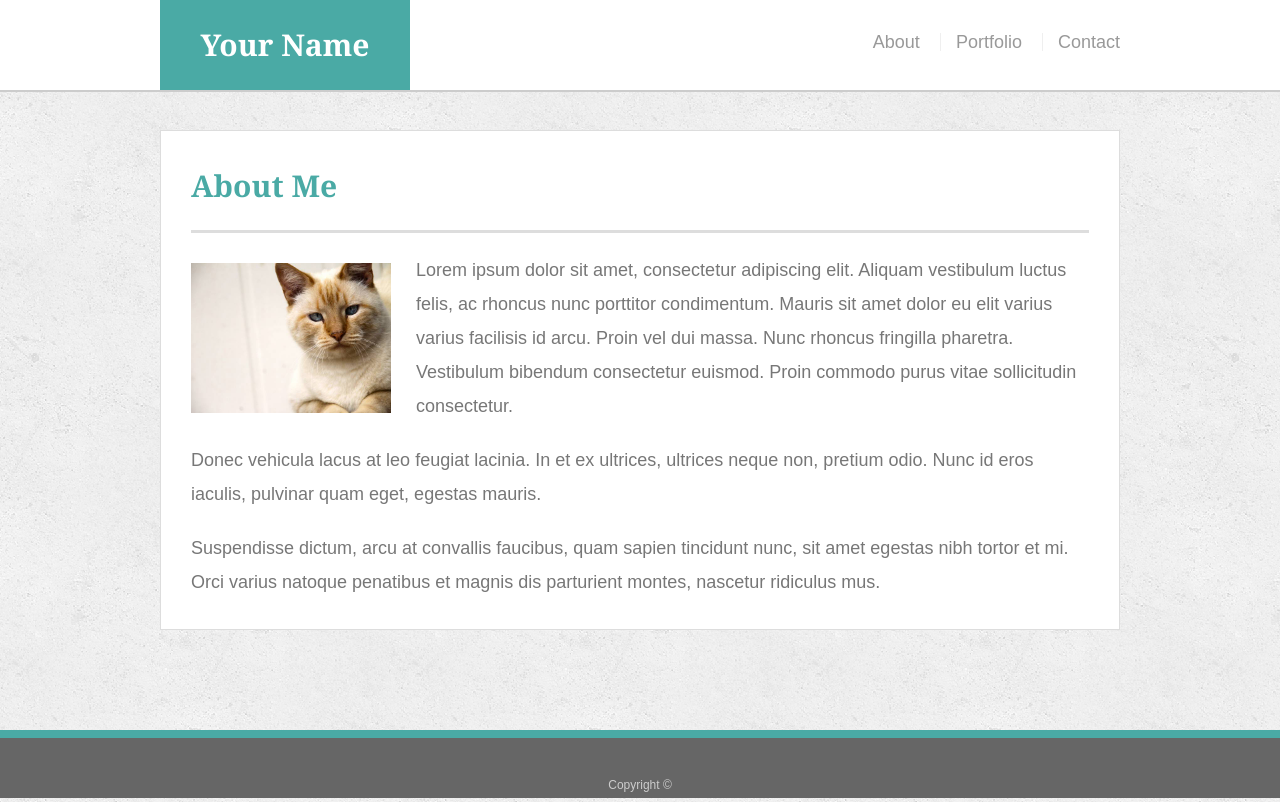
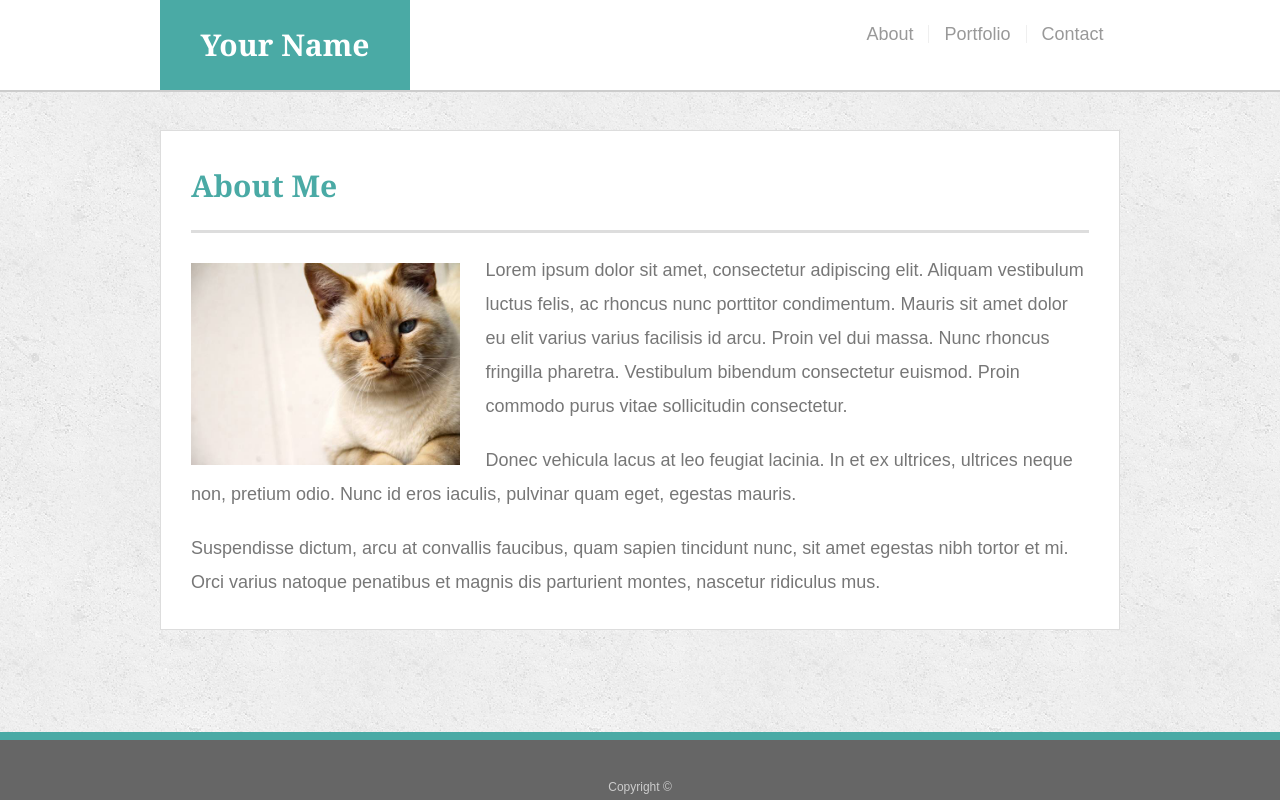
Before and after one commit to Arjunalapsapkota/Responsive-portfolio, a plain HTML site: page index.html in a window 1280 px wide. Drawn offline with Linux system fonts and the light colour scheme.

Commit message:
media-queries in action

```diff
--- a/assets/css/style.css
+++ b/assets/css/style.css
@@ -18,6 +18,7 @@ body {
   margin: 0 auto;
   clear: both;
 }
+
 
 h1,
 h2,
@@ -80,6 +81,7 @@ h3 {
 nav {
   float: right;
   margin-top: 25px;
+
 }
 
 nav a {
@@ -108,6 +110,10 @@ footer {
   background: #666;
   border-top: 8px solid #4aaaa5;
   height: 50px;
+  position: fixed;
+  bottom: 0%;
+  left:0%;
+  width:100%;
 }
 
 h3, h2 {
@@ -170,11 +176,13 @@ h3, h2 {
 
 .auth-image {
   float: left;
-  width: 200px;
+  width:30%;
   height: auto;
   margin-top: 10px;
   margin-right: 25px;
 }
+
+
 
 /* contact page */
 
@@ -215,3 +223,49 @@ input[type=submit] {
   background: #4aaaa5;
   border: 0 none;
 }
+
+@media screen and (max-width:200px)
+{
+.auth-image{
+  width:100%;
+}
+
+}
+
+@media screen and (min-width:201px)
+{
+.auth-image{
+  width:100%;
+}
+nav{
+  width: 100%;
+  display:flex;
+  justify-content: center;
+  align-items: center;
+  padding-bottom:1rem;
+}
+#logo{
+  width:100%;
+}
+
+}
+@media screen and (min-width:600px)
+{
+.auth-image{
+  width:50%;
+}
+nav{
+  float: right;
+  margin-top: 25px;
+  width:300px;
+  overflow: inherit;
+}
+#logo{
+  width:250px;
+}
+}
+@media screen and (min-width:1024px)
+{
+.auth-image{
+  width:30%;
+}}
```
